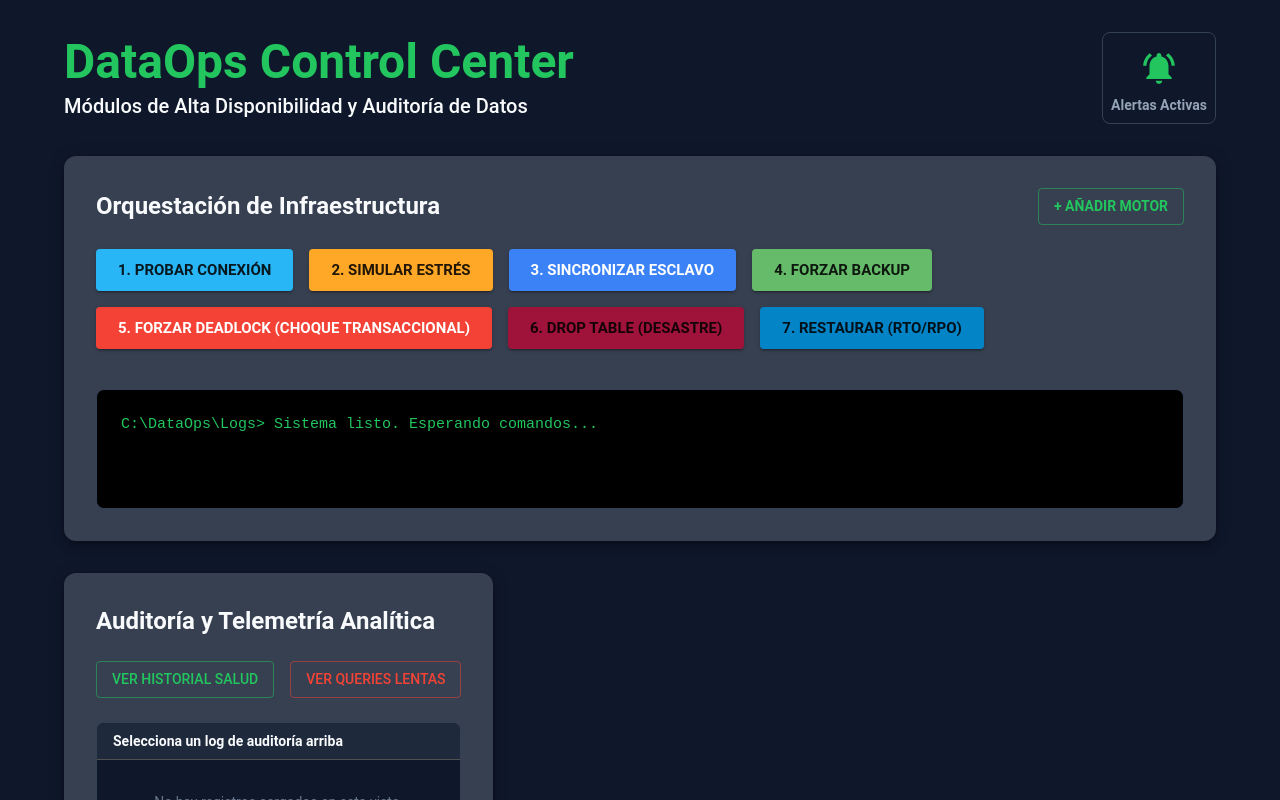
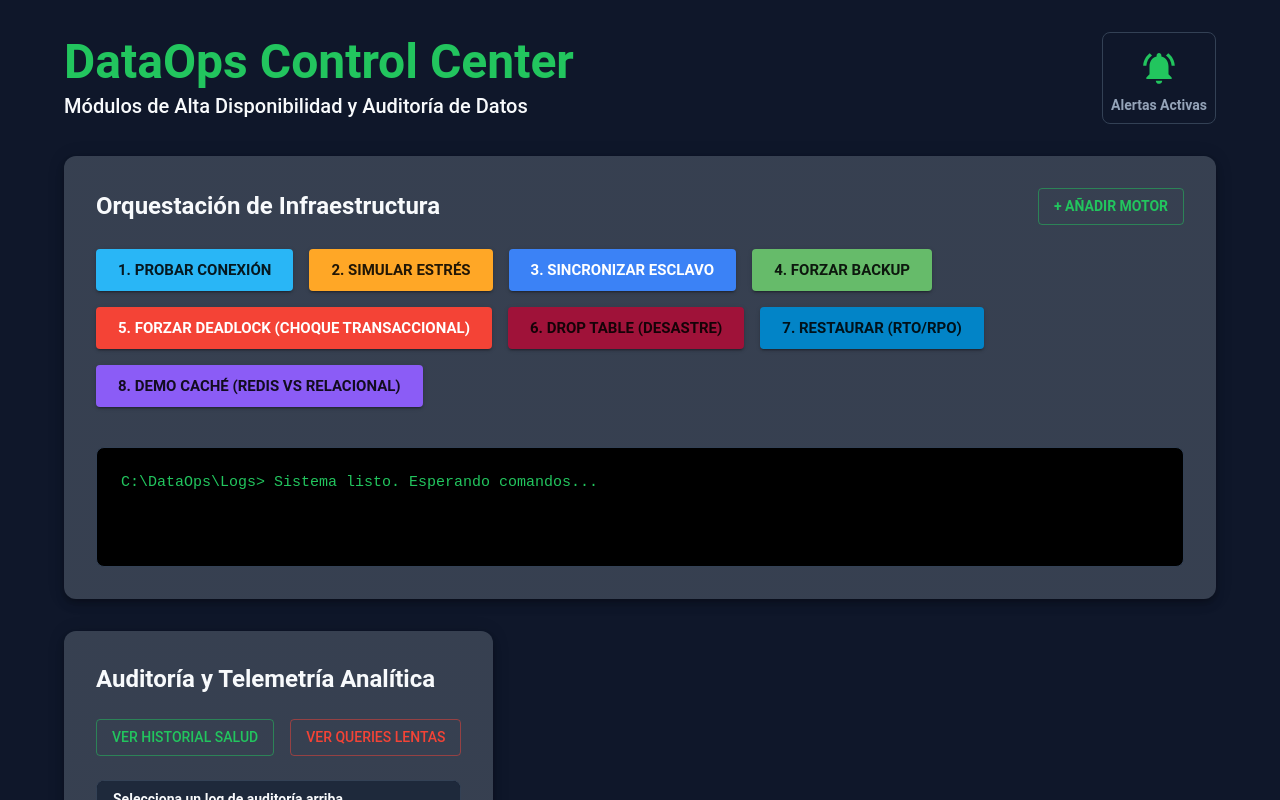
Before and after one commit to MayroGamerosXZ/DataOps-Control-Center, a React (Create React App) app in the folder dataops-frontend/: page / in a window 1280 px wide. Shown: the top 800 px of the page. Built offline with nearby package versions, Linux system fonts and the light colour scheme; the HTML template or start-up script is replaced by a standard one.

Commit message:
feat: Adición de  control visual para demo de rendimiento cache redis

```diff
--- a/dataops-frontend/src/App.js
+++ b/dataops-frontend/src/App.js
@@ -46,7 +46,6 @@ function App() {
         ? await axios.post(`http://localhost:8000${endpoint}`)
         : await axios.get(`http://localhost:8000${endpoint}`);
 
-      // Modificamos ligeramente para extraer detalles si el backend los envía (como el Hash MD5 o RTO/RPO)
       let successMsg = response.data.message || "Operación procesada con éxito.";
       if (response.data.details) {
          successMsg += ` | Detalles: ${JSON.stringify(response.data.details)}`;
@@ -134,7 +133,6 @@ function App() {
           <Grid item xs={12} md={6}>
             <Paper elevation={6} sx={{ p: 4, borderRadius: 3, height: '100%' }}>
 
-              {/* Título alineado con el botón de Añadir Motor */}
               <Box sx={{ display: 'flex', justifyContent: 'space-between', alignItems: 'center', mb: 3 }}>
                 <Typography variant="h5" sx={{ fontWeight: 'bold' }}>
                   Orquestación de Infraestructura
@@ -161,7 +159,6 @@ function App() {
                   </Button>
                 </Grid>
                 <Grid item xs={12} sm={6}>
-                  {/* El botón de backup ya apunta a nuestra nueva ruta dinámica */}
                   <Button fullWidth variant="contained" color="success" size="large" sx={{ fontWeight: 'bold' }} onClick={() => executeCommand('/api/backups/full/1', 'POST', 'Backups Azure')}>
                     4. Forzar Backup
                   </Button>
@@ -171,7 +168,6 @@ function App() {
                     5. Forzar Deadlock (Choque Transaccional)
                   </Button>
                 </Grid>
-                {/* NUEVOS BOTONES FASE C: DISASTER RECOVERY */}
                 <Grid item xs={12} sm={6}>
                   <Button fullWidth variant="contained" sx={{ bgcolor: '#9f1239', '&:hover': { bgcolor: '#be123c' }, fontWeight: 'bold' }} size="large" onClick={() => executeCommand('/api/disaster/drop-table', 'POST', 'Simular Desastre')}>
                     6. DROP TABLE (Desastre)
@@ -180,6 +176,12 @@ function App() {
                 <Grid item xs={12} sm={6}>
                   <Button fullWidth variant="contained" sx={{ bgcolor: '#0284c7', '&:hover': { bgcolor: '#0369a1' }, fontWeight: 'bold' }} size="large" onClick={() => executeCommand('/api/disaster/restore', 'POST', 'Protocolo Recovery')}>
                     7. Restaurar (RTO/RPO)
+                  </Button>
+                </Grid>
+                {/* NUEVO BOTÓN FASE D: DEMO CACHÉ REDIS */}
+                <Grid item xs={12}>
+                  <Button fullWidth variant="contained" sx={{ bgcolor: '#8b5cf6', '&:hover': { bgcolor: '#7c3aed' }, fontWeight: 'bold' }} size="large" onClick={() => executeCommand('/api/cache/demo', 'POST', 'Rendimiento Caché')}>
+                    8. Demo Caché (Redis vs Relacional)
                   </Button>
                 </Grid>
               </Grid>
```
